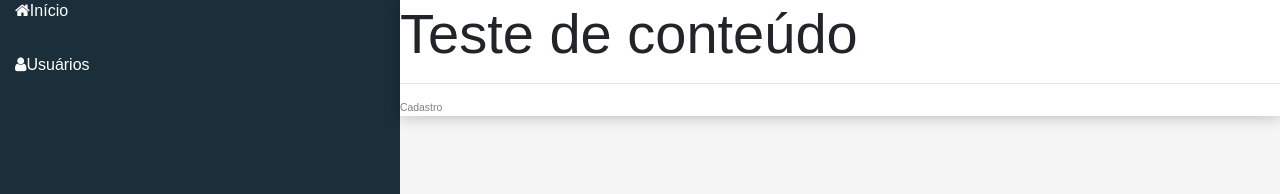
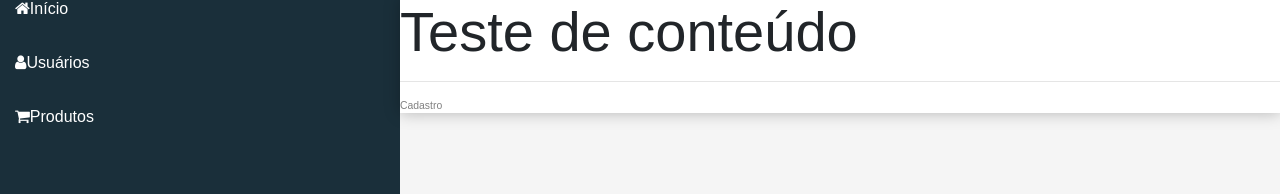
Before and after one commit to Danielalveslira/cadastro-empresarial, a React (Create React App) app in the folder frontend/: page / in a window 1280 px wide. Shown: the part 431-625 px from the top of the page. Built offline with nearby package versions, Linux system fonts and the light colour scheme; a web font is replaced by a local one.

Commit message:
Criado tela de cadastro de produtos

```diff
--- a/frontend/src/components/template/Nav.jsx
+++ b/frontend/src/components/template/Nav.jsx
@@ -10,5 +10,8 @@ export default props =>
 		<a href = '#/user'>
 			<i className = "fa fa-user"></i>Usuários
 		</a>
+			<a href='#/Product'>
+				<i className="fa fa-shopping-cart"></i>Produtos
+		</a>
       </nav>
 	</aside>
```
